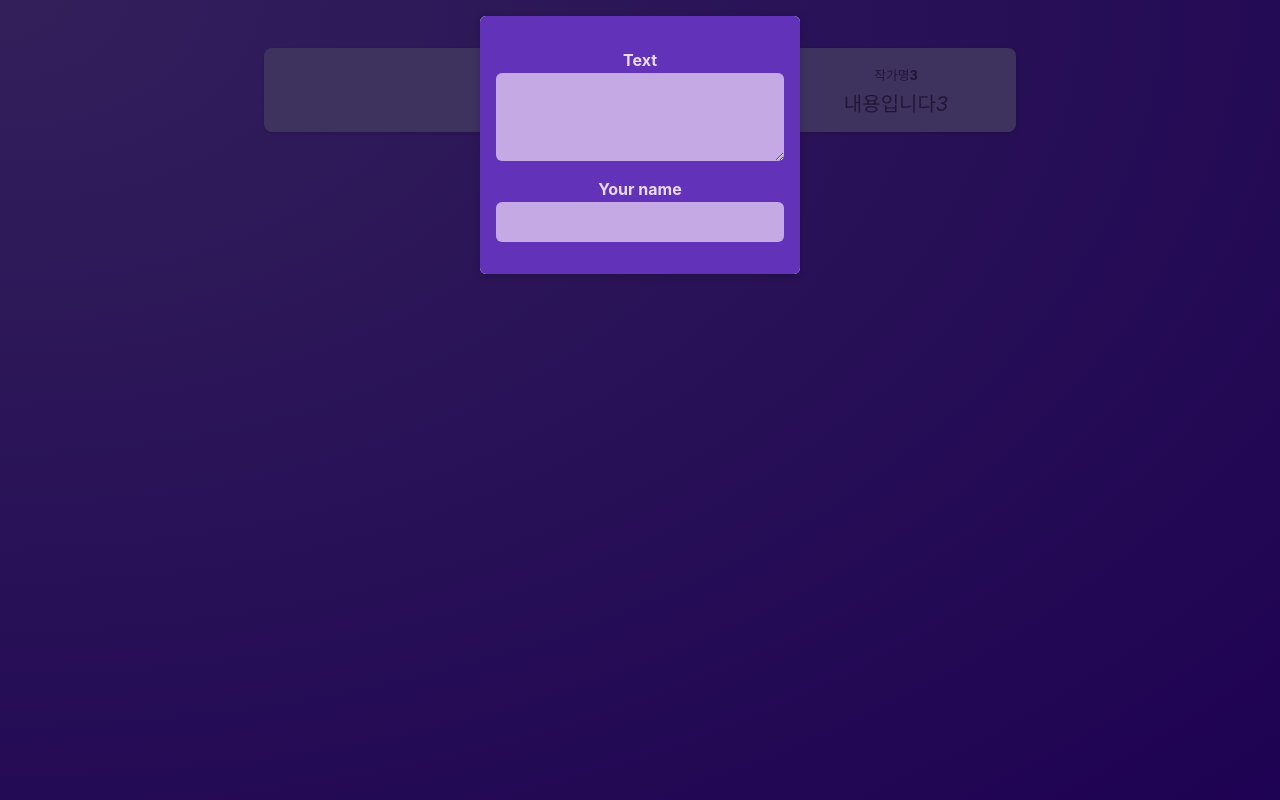
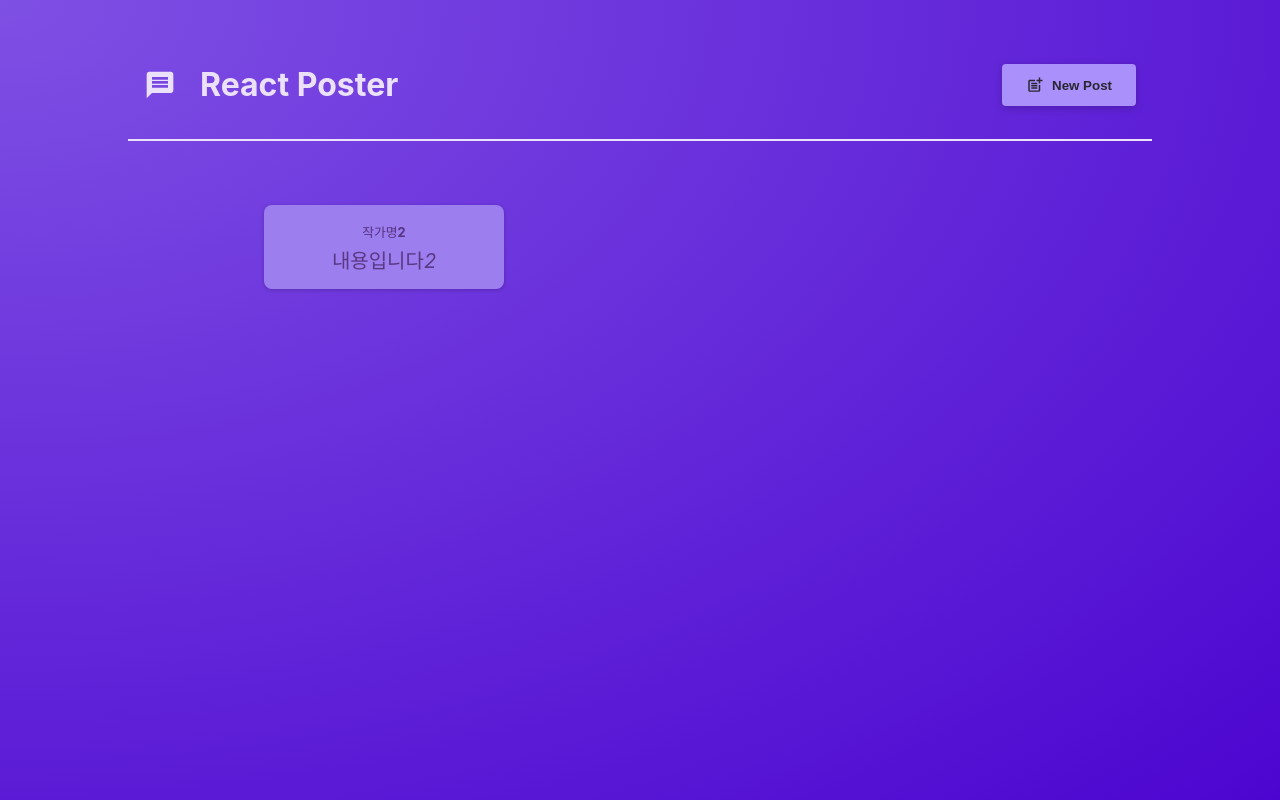
Before and after one commit to duddlfkd02/udemy-React, a React (Vite) app: page / in a window 1280 px wide. Built offline with nearby package versions, Linux system fonts and the light colour scheme.

Commit message:
fix: 양식데이터 제출까지 구현

```diff
--- a/package.json
+++ b/package.json
@@ -12,7 +12,7 @@
   "dependencies": {
     "react": "^18.3.1",
     "react-dom": "^18.3.1",
-    "react-icons": "^5.2.1"
+    "react-icons": "^5.3.0"
   },
   "devDependencies": {
     "@types/react": "^18.3.3",
--- a/src/App.jsx
+++ b/src/App.jsx
@@ -1,10 +1,28 @@
+import { useState } from "react";
 import PostsList from "./components/PostsList";
+import MainHeader from "./components/MainHeader";
 
 const App = () => {
+  const [modalIsVisible, setModalIsVisible] = useState(false);
+
+  const showModalHander = () => {
+    setModalIsVisible(true);
+  };
+
+  const hideModalHandler = () => {
+    setModalIsVisible(false);
+  };
+
   return (
-    <main>
-      <PostsList />
-    </main>
+    <>
+      <MainHeader onCreatePost={showModalHander} />
+      <main>
+        <PostsList
+          isPosting={modalIsVisible}
+          onStopPosting={hideModalHandler}
+        />
+      </main>
+    </>
   );
 };
 
--- a/src/components/NewPost.jsx
+++ b/src/components/NewPost.jsx
@@ -1,15 +1,43 @@
+import { useState } from "react";
 import classes from "./NewPost.module.css";
 
-function NewPost({ onBodyChange, onAuthorChange }) {
+function NewPost({ onCancel }) {
+  const [enterBody, setEnterBody] = useState("");
+  const [enterAuthor, setEnterAuthor] = useState("");
+
+  const bodyChangeHandler = (e) => {
+    setEnterBody(e.target.value);
+  };
+
+  const authorChangeHandler = (e) => {
+    setEnterAuthor(e.target.value);
+  };
+
+  const submitHandler = (e) => {
+    e.preventDefault();
+    const postData = {
+      author: enterAuthor,
+      body: enterBody,
+    };
+    console.log(postData);
+    onCancel();
+  };
+
   return (
-    <form className={classes.form}>
+    <form onSubmit={submitHandler} className={classes.form}>
       <p>
         <label htmlFor="body">Text</label>
-        <textarea id="body" required rows={3} onChange={onBodyChange} />
+        <textarea id="body" required rows={3} onChange={bodyChangeHandler} />
       </p>
       <p>
         <label htmlFor="name">Your name</label>
-        <input type="text" id="name" required onChange={onAuthorChange} />
+        <input type="text" id="name" required onChange={authorChangeHandler} />
+      </p>
+      <p className={classes.actions}>
+        <button type="button" onClick={onCancel}>
+          Cancel
+        </button>
+        <button type="submit">Submit</button>
       </p>
     </form>
   );
--- a/src/components/PostsList.jsx
+++ b/src/components/PostsList.jsx
@@ -1,26 +1,9 @@
-import { useState } from "react";
 import Post from "./Post";
 import NewPost from "./NewPost";
 import Modal from "./Modal";
 import classes from "./PostsList.module.css";
 
-const PostsList = () => {
-  const [modalIsVisible, setModalIsVisible] = useState(true);
-  const [enterBody, setEnterBody] = useState("");
-  const [enterAuthor, setEnterAuthor] = useState("");
-
-  const hideModalHandler = () => {
-    setModalIsVisible(false);
-  };
-
-  const bodyChangeHandler = (e) => {
-    setEnterBody(e.target.value);
-  };
-
-  const authorChangeHandler = (e) => {
-    setEnterAuthor(e.target.value);
-  };
-
+const PostsList = ({ isPosting, onStopPosting }) => {
   // let modalContent;
 
   // if (modalIsVisible) {
@@ -37,18 +20,13 @@ const PostsList = () => {
   return (
     <>
       {/* {modalContent} */}
-      {modalIsVisible && (
-        <Modal onClose={hideModalHandler}>
-          <NewPost
-            onBodyChange={bodyChangeHandler}
-            onAuthorChange={authorChangeHandler}
-          />
+      {isPosting && (
+        <Modal onClose={onStopPosting}>
+          <NewPost onCancel={onStopPosting} />
         </Modal>
       )}
       <ul className={classes.posts}>
-        <Post author={enterAuthor} body={enterBody} />
         <Post author="작가명2" body="내용입니다2" />
-        <Post author="작가명3" body="내용입니다3" />
       </ul>
     </>
   );
```
Also changed, not shown: 1 other file (tests, documents, lock files or other folders).
